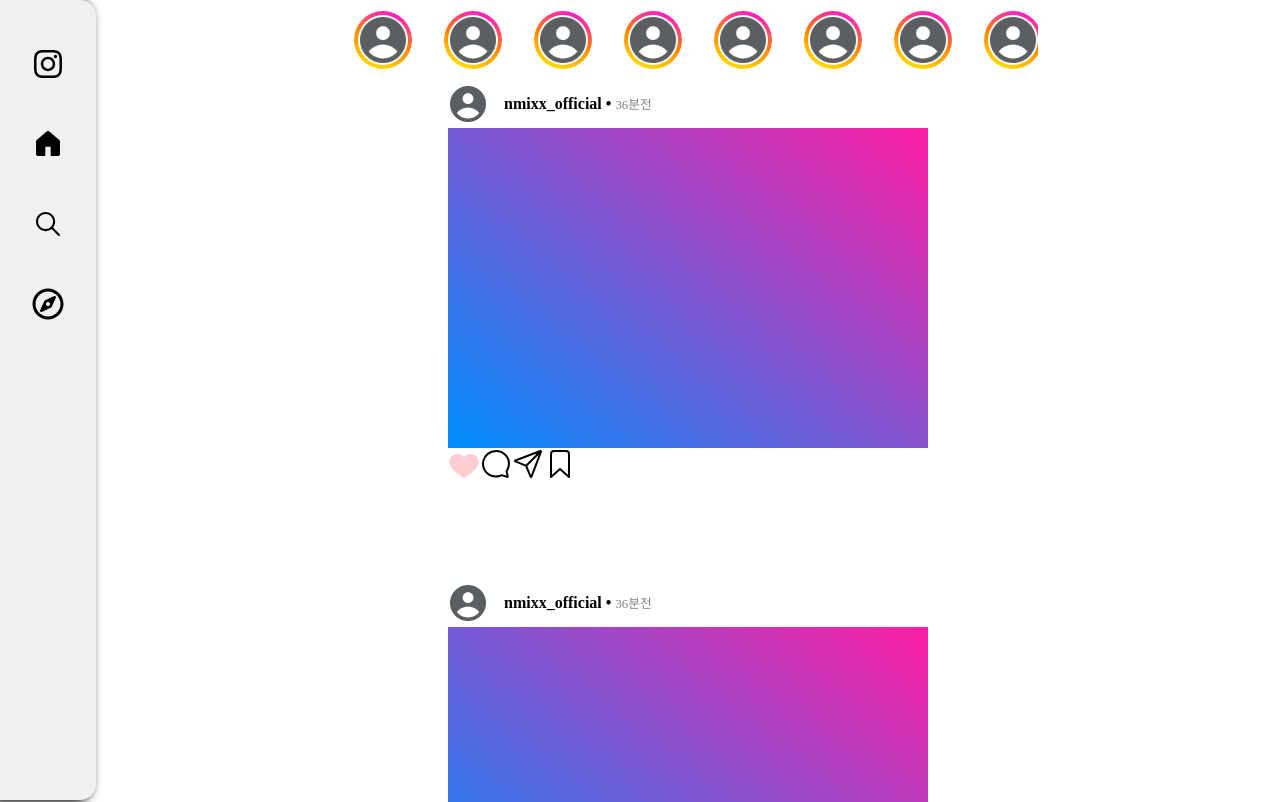
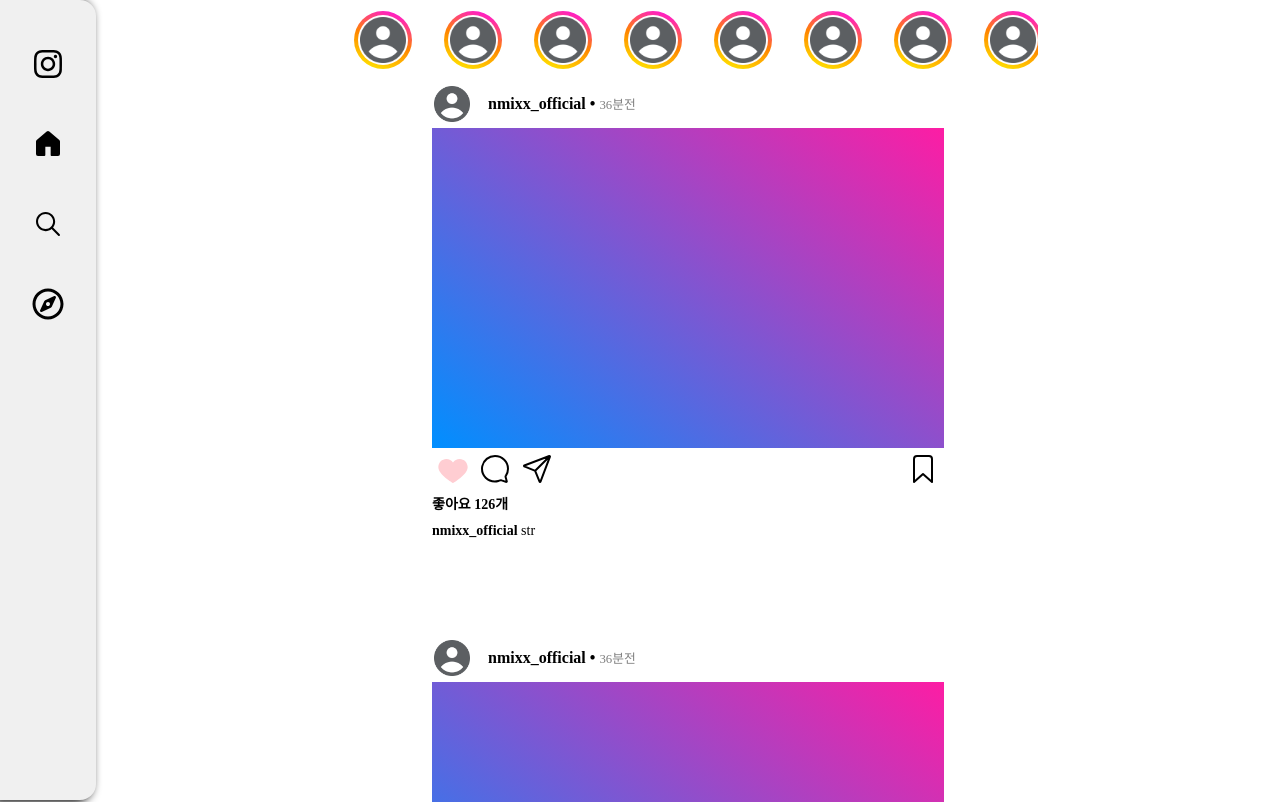
Before and after one commit to wwwcomcomcomcom/outstagram, a React (Vite) app: page / in a window 1280 px wide. Shown: the top 802 px of the page. Built offline with nearby package versions, Linux system fonts and the light colour scheme; the HTML template or start-up script is replaced by a standard one.

Commit message:
Update PostFootBar

```diff
--- a/src/components/posting/post.module.css
+++ b/src/components/posting/post.module.css
@@ -1,6 +1,5 @@
 .post {
-
-    max-width: 30rem;
+    max-width: 32rem;
     width: 100%;
     height: auto;
 }
@@ -49,22 +48,49 @@
 .postFootBar {
     display: flex;
     flex-direction: column;
+    gap: 10px;
 }
 
 .transactionBar{
+    display: flex;
+    flex-direction: row;
+    gap: 2%;
+    padding-left: 1%;
+    padding-right: 1%;
+    margin-top: 5px;
+}
 
+.likeButton {
+    flex-grow: 0;
+
+}
+.commentButton {
+    flex-grow: 0;
+}
+.shareButton {
+    flex-grow: 0;
+}
+.bookmarkButtonWrapper {
+    flex-grow: 1;
+    text-align: end;
+}
+.bookmarkButton {
 }
 
 .likesAmount {
+    font-size: 14px;
+    font-weight: bold;
+}
+
+.explanationBox {
 
 }
-
-.bestComment {
-
+.explanationBox .userName {
+    font-size: 14px;
+    font-weight: bold;
 }
-
-.showCommentButton {
-
+.explanationBox .explanation {
+    font-size: 14px;
 }
 
 .postScroll {
--- a/src/components/posting/post.tsx
+++ b/src/components/posting/post.tsx
@@ -8,6 +8,10 @@ export default function Post() {
 
     // Upload Type Test Case
     const minutesAgo = 36;
+    const likesAmount = 126;
+    const userName = "nmixx_official";
+    const explanation = "str";
+
 
     return <div className={styles.post}>
         <div className={styles.title}>
@@ -15,20 +19,24 @@ export default function Post() {
                 <img src="/images/default-profile.png" alt="Profile Not Found"/>
             </div>
             <div className={styles.infoBox}>
-                <span className={styles.infoTitle}>nmixx_official • <span style={{fontWeight:400, fontSize:"0.8rem", color:"grey"}}>{minutesAgo}분전</span></span>
+                <span className={styles.infoTitle}>{userName} • <span style={{fontWeight:400, fontSize:"0.8rem", color:"grey"}}>{minutesAgo}분전</span></span>
             </div>
         </div>
         <div className={styles.image}></div>
         <div className={styles.postFootBar}>
             <div className={styles.transactionBar}>
-                <LikeButton className={styles.likesAmount}/>
-                <CommentButton/>
-                <ShareButton/>
-                <BookmarkButton/>
+                <LikeButton className={styles.likeButton}/>
+                <CommentButton className={styles.commentButton}/>
+                <ShareButton className={styles.shareButton}/>
+                <div className={styles.bookmarkButtonWrapper}>
+                    <BookmarkButton className={styles.bookmarkButton}/>
+                </div>
             </div>
-            <div className={styles.likesAmount}></div>
-            <div className={styles.bestComment}></div>
-            <div className={styles.showCommentButton}></div>
+            <div className={styles.likesAmount}>좋아요 {likesAmount}개</div>
+            <div className={styles.explanationBox}>
+                <span className={styles.userName}>{userName} </span>
+                <span className={styles.explanation}>{explanation}</span>
+            </div>
         </div>
         {/*<img src="public/images/default-post.png" alt="Image Loading"/>*/}
     </div>
```
